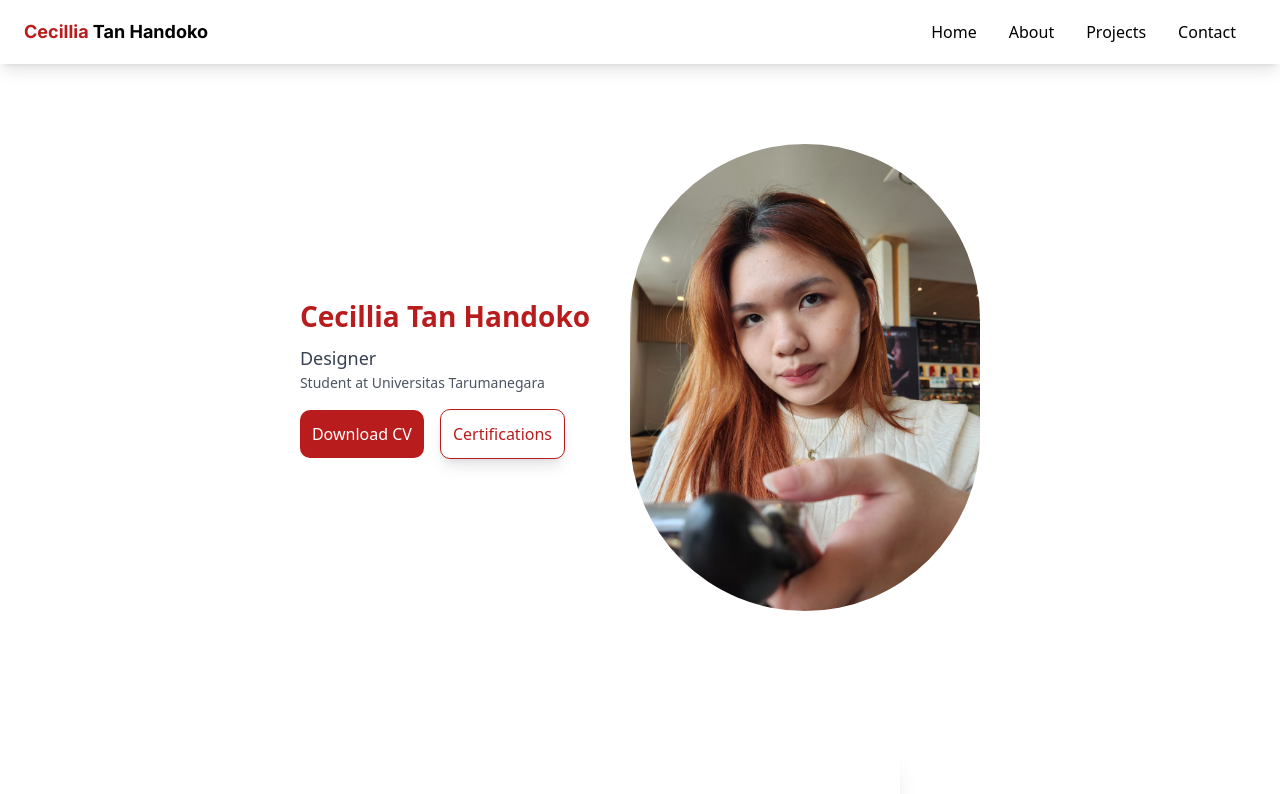
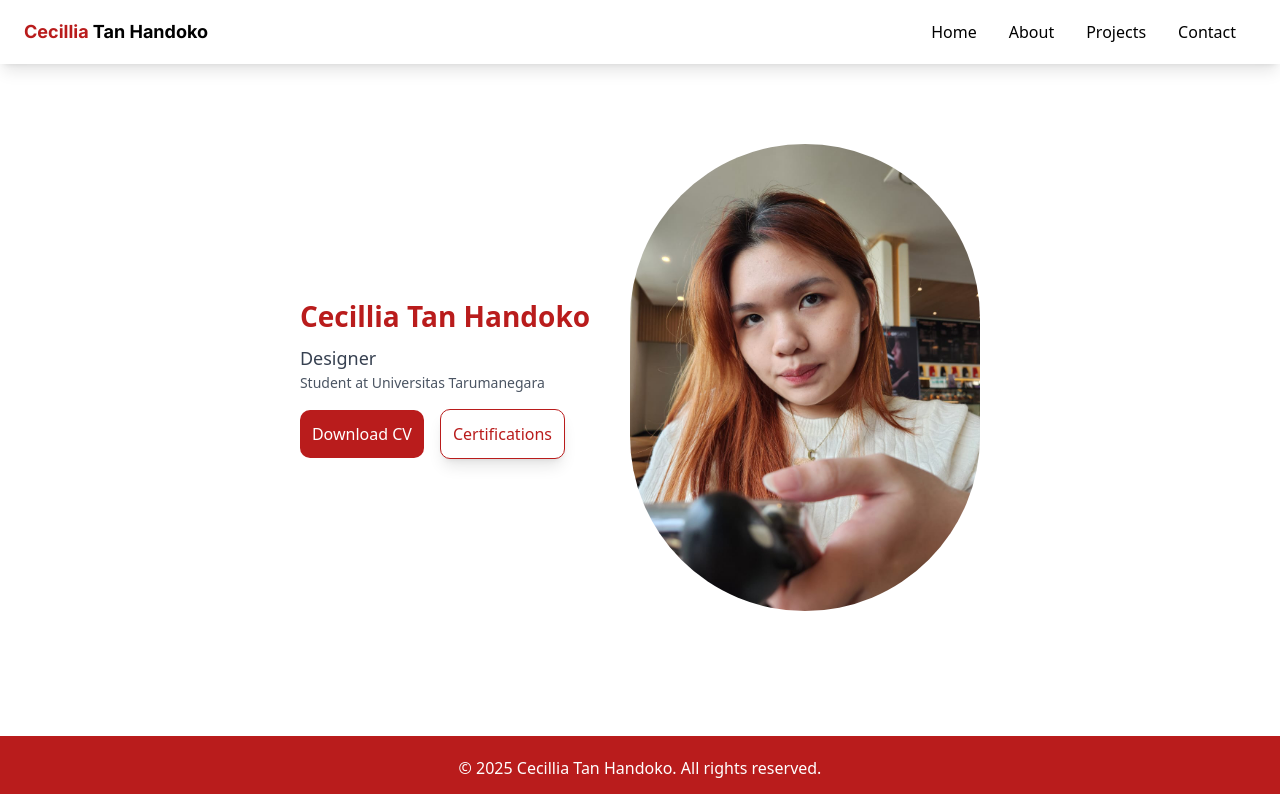
Before and after one commit to RafaelAngeloChristianto/cecil-portfolio, a React (Vite) app: page / in a window 1280 px wide. Shown: the top 794 px of the page. Built offline with nearby package versions, Linux system fonts and the light colour scheme; a web font is replaced by a local one.

Commit message:
footer fix

```diff
--- a/src/components/Footer.tsx
+++ b/src/components/Footer.tsx
@@ -3,7 +3,7 @@ import React from "react";
 export const Footer: React.FC = () => {
     return (
         <>
-            <div className="w-full bg-[#B91C1C] py-5">
+            <div className="w-full bg-[#B91C1C] py-5 absolute bottom-0">
                 <p className="text-center text-white">
                     &copy; 2025 Cecillia Tan Handoko. All rights reserved.
                 </p>
```
